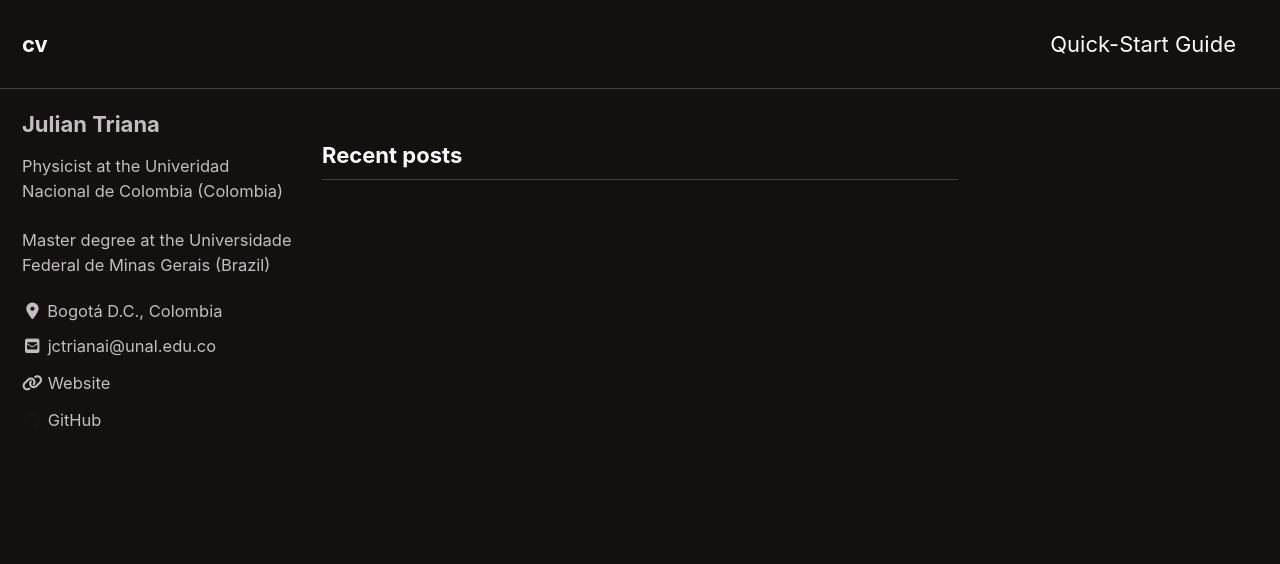
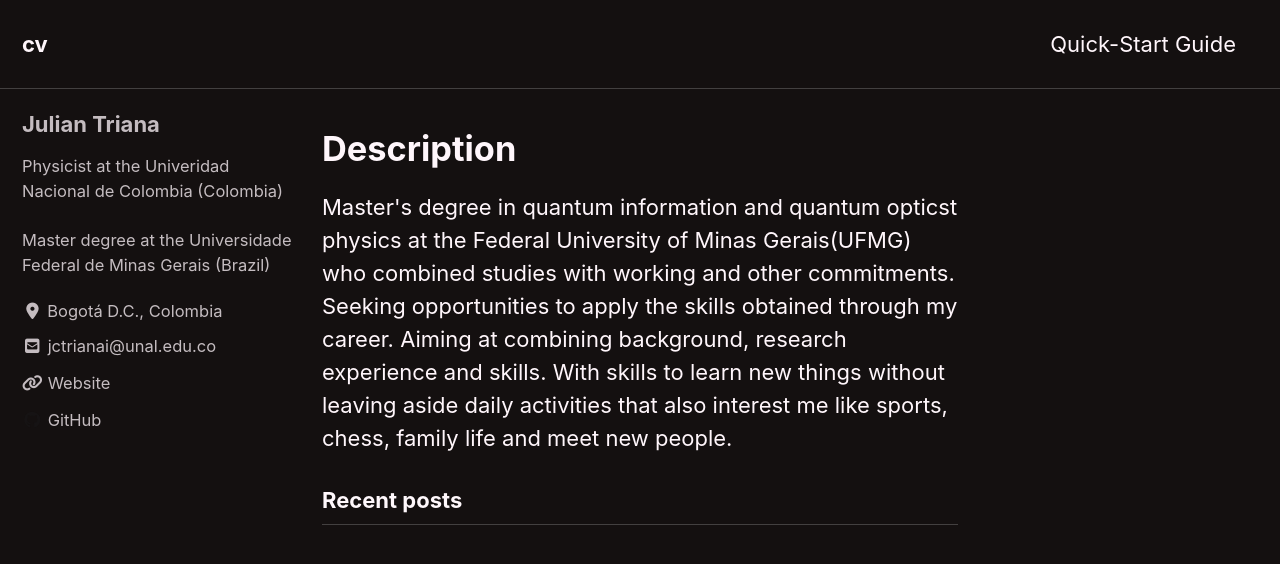
Before and after one commit to vcobop/cv, a Jekyll site: the page built from index.html, in a window 1280 px wide and 900 px high. Shown: the top 564 px of the window. Built offline with Jekyll 4.4.1, drawn with Linux system fonts in a browser that asks for light colours; cached includes are drawn as plain includes; nearby versions of some CDN libraries; the list of posts is cut into pages by our own code.

Commit message:
Update index.html

```diff
--- a/index.html
+++ b/index.html
@@ -2,3 +2,12 @@
 layout: home
 author_profile: true
 ---
+
+<h1>Description</h1>
+<div>
+<p>Master's degree in quantum information and quantum opticst physics at the Federal University of Minas Gerais(UFMG)
+  who combined studies with working and other commitments. Seeking opportunities to apply
+  the skills obtained through my career. Aiming at combining background, research experience
+  and skills. With skills to learn new things without leaving aside daily activities that also
+  interest me like sports, chess, family life and meet new people.</p>
+</div>
```
